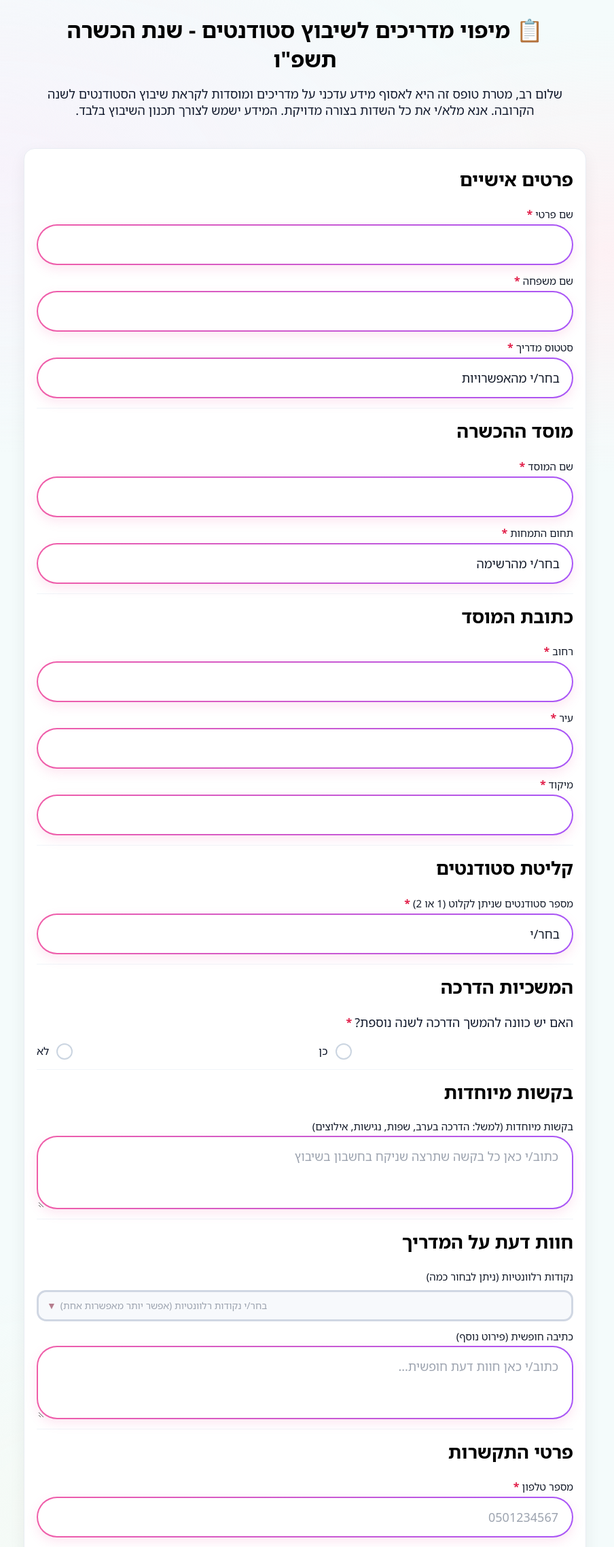
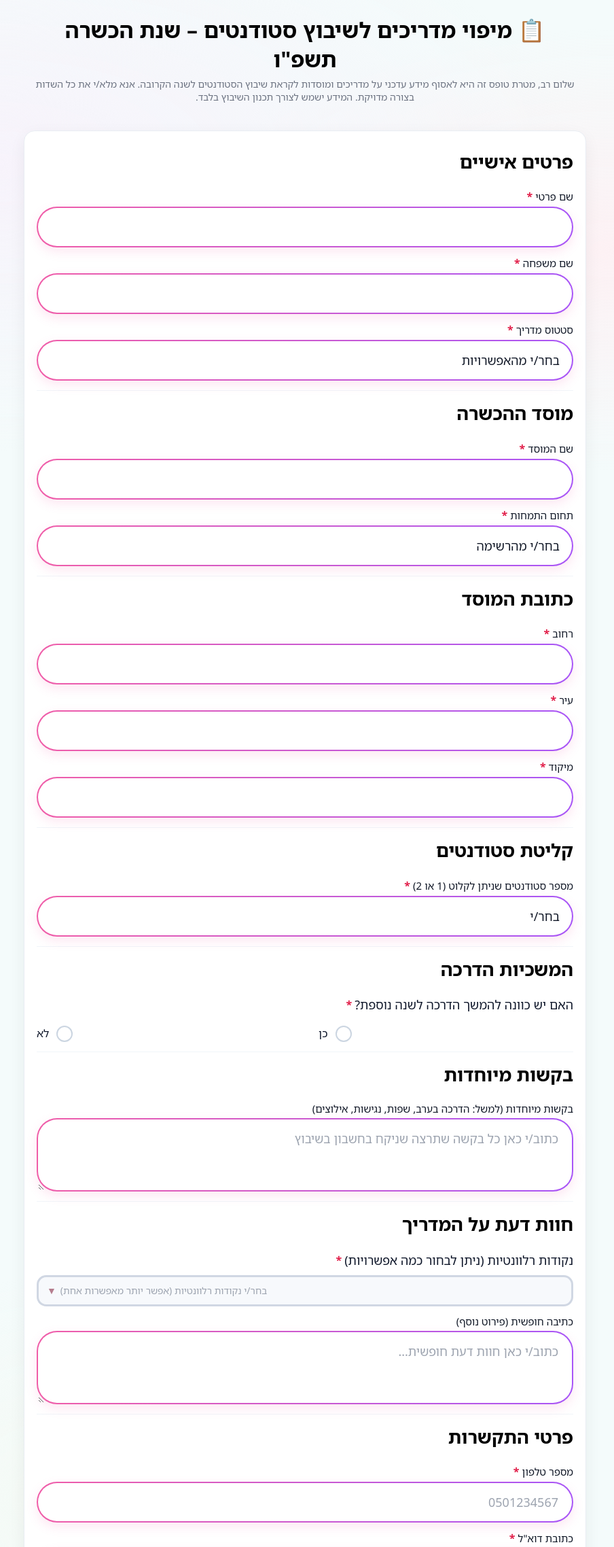
Before and after one commit to 1not2me/mentor-mapping-survey, a Flask app: page / in a window 1280 px wide. Shown: the top 2276 px of the page at 68% size, without its empty margins (191-1095 px from the left). Run offline with Flask 3, Linux system fonts and the light colour scheme.

Commit message:
Update index.html

```diff
--- a/templates/index.html
+++ b/templates/index.html
@@ -2,9 +2,9 @@
 <html lang="he" dir="rtl">
 <head>
   <meta charset="utf-8">
-  <title>מיפוי מדריכים לשיבוץ סטודנטים - שנת הכשרה תשפ"ו</title>
+  <title>מיפוי מדריכים לשיבוץ סטודנטים – שנת הכשרה תשפ"ו</title>
   <meta name="viewport" content="width=device-width, initial-scale=1">
-  <!-- ודאי שהקובץ תואם לשם ב-static (style.css או styles.css בהתאם למה ששמרת) -->
+  <!-- חשוב: אותו CSS כמו השאלון הראשון -->
   <link rel="stylesheet" href="{{ url_for('static', filename='style.css') }}">
 </head>
 <body>
@@ -13,13 +13,11 @@
 
   <!-- HEADER -->
   <header class="hero">
-    <div class="hero-text">
-      <h1>📋 מיפוי מדריכים לשיבוץ סטודנטים - שנת הכשרה תשפ"ו</h1>
-      <p>
+    <h1>📋 מיפוי מדריכים לשיבוץ סטודנטים – שנת הכשרה תשפ"ו</h1>
+    <p class="sub">
       שלום רב, מטרת טופס זה היא לאסוף מידע עדכני על מדריכים ומוסדות לקראת שיבוץ הסטודנטים לשנה הקרובה.
       אנא מלא/י את כל השדות בצורה מדויקת. המידע ישמש לצורך תכנון השיבוץ בלבד.
     </p>
-    </div>
   </header>
 
   <!-- FLASH MESSAGES -->
@@ -135,7 +133,6 @@
         </div>
       </section>
 
-
       <!-- בקשות מיוחדות -->
       <section class="form-section">
         <h2>בקשות מיוחדות</h2>
@@ -147,12 +144,13 @@
         </label>
       </section>
 
-      <!-- חוות דעת על המדריך - רשימה נפתחת עם צ'יפים -->
+      <!-- חוות דעת על המדריך - צ'יפים -->
       <section class="form-section">
         <h2>חוות דעת על המדריך</h2>
 
-        <label>
-          <span class="label-text">נקודות רלוונטיות (ניתן לבחור כמה)</span>
+        <div class="required">
+          <span class="label-text">נקודות רלוונטיות (ניתן לבחור כמה אפשרויות)</span>
+
           <div class="tag-ms" data-ms="mentor_feedback" dir="rtl">
             <div class="control">
               <div class="chips" data-ms-chips></div>
@@ -177,7 +175,7 @@
               </div>
             </div>
           </div>
-        </label>
+        </div>
 
         <!-- select חבוי שנשלח לשרת -->
         <select name="mentor_feedback_points" id="mentor_feedback_points" multiple hidden>
@@ -204,7 +202,7 @@
         </label>
 
         <label class="required">
-          <span class="label-text">כתובת דוא&quot;ל</span>
+          <span class="label-text">כתובת דוא"ל</span>
           <input type="email" name="email" required placeholder="name@example.com">
         </label>
       </section>
@@ -221,7 +219,7 @@
   </main>
 </div>
 
-<!-- סקריפט לרשימה הנפתחת עם צ'יפים -->
+<!-- סקריפט לצ'יפים -->
 <script>
 document.addEventListener('DOMContentLoaded', function () {
   const ms = document.querySelector('[data-ms="mentor_feedback"]');
```
Lines whose indentation alone changed are shown as unchanged.
